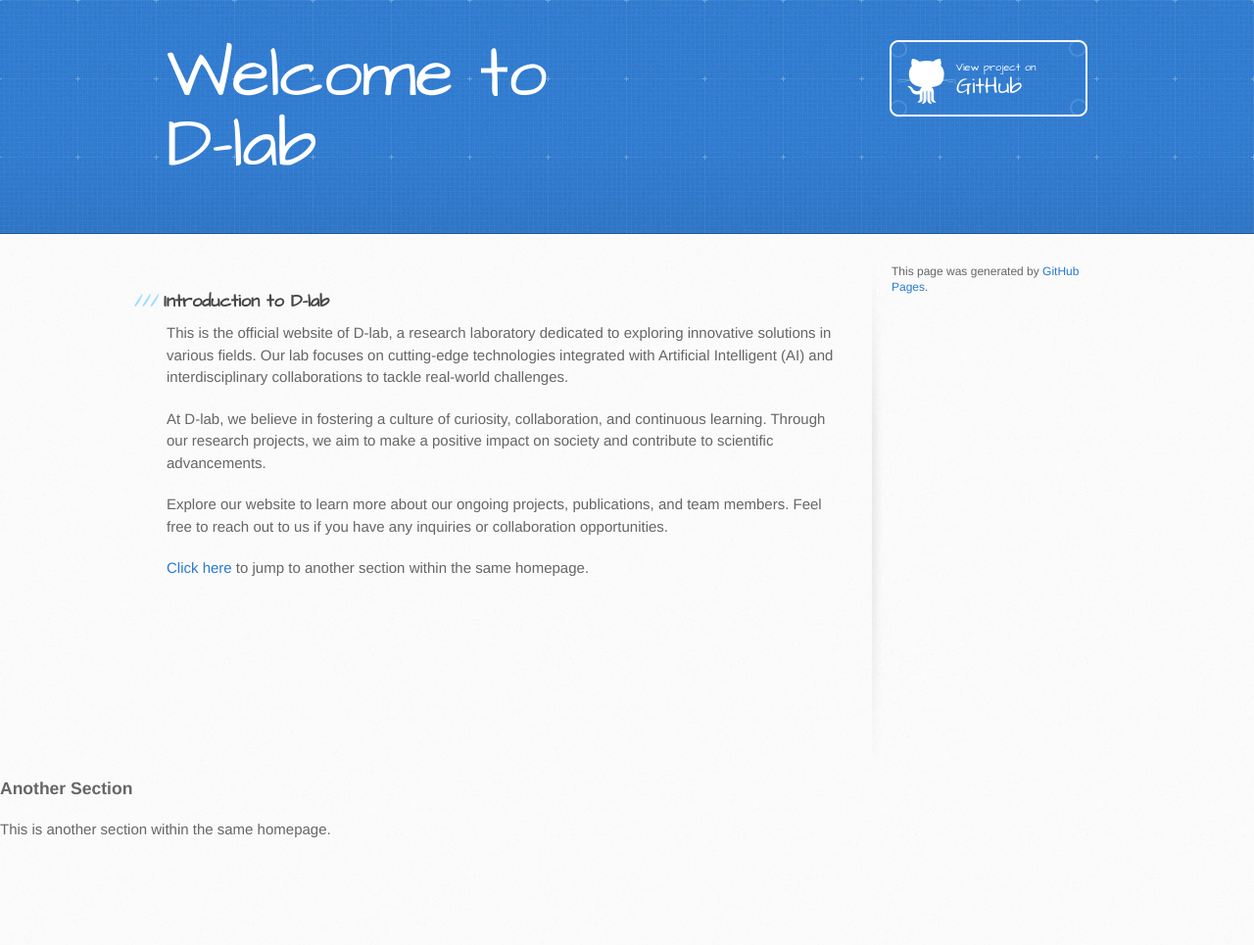
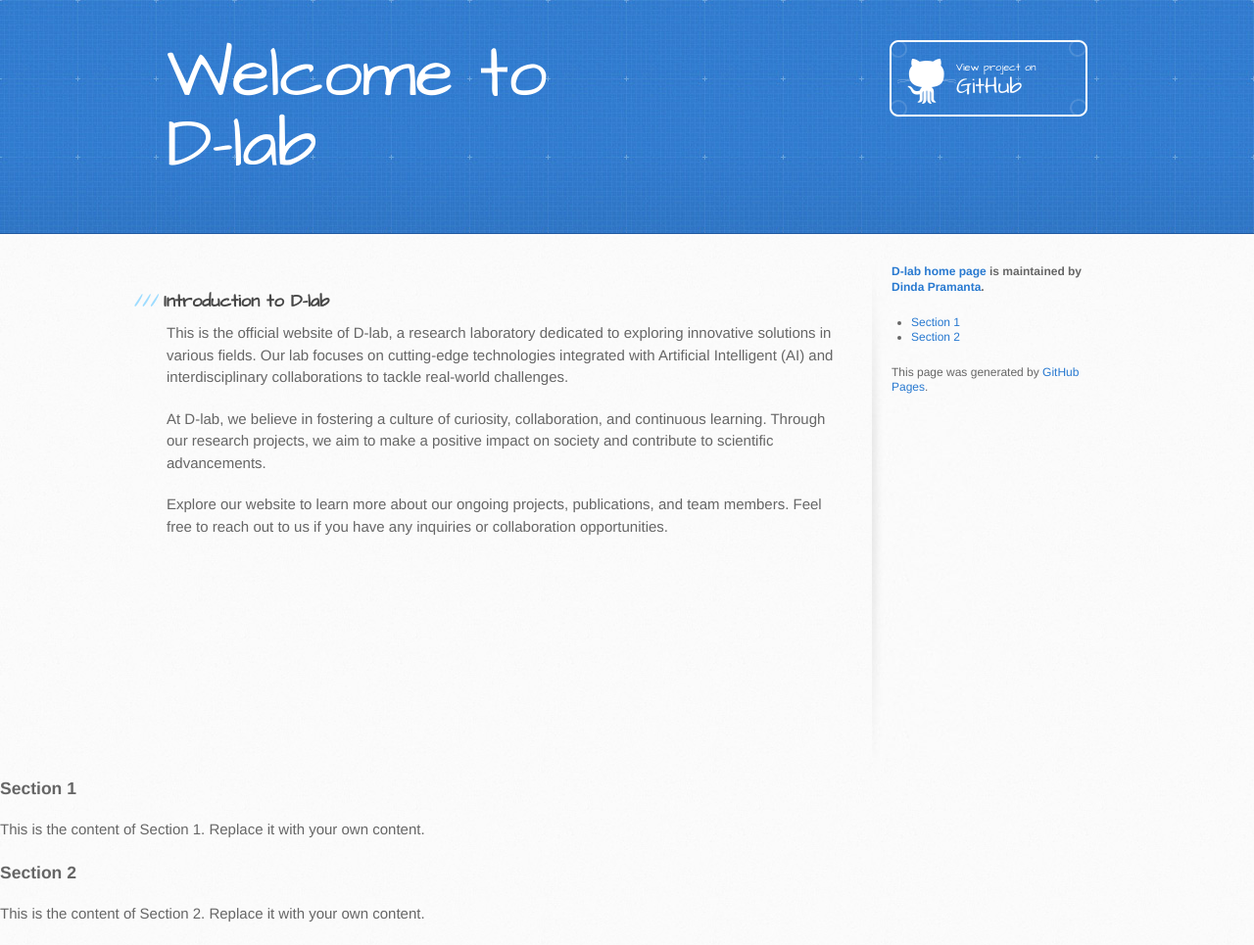
Before and after one commit to DindaPramanta/D-Lab.github.io, a Jekyll site: the page built from index.md, in a window 1280 px wide. Shown: the whole page at 98% size. Built offline with Jekyll 4.4.1, drawn with Linux system fonts in a browser that asks for light colours; the repository's description, which GitHub fills in, is left out; before the commit the page ends 900 px from its top, so only the background shows below that.

Commit message:
Update default.html

```diff
--- a/_layouts/default.html
+++ b/_layouts/default.html
@@ -11,7 +11,7 @@
     <script src="https://oss.maxcdn.com/html5shiv/3.7.3/html5shiv.min.js"></script>
     <![endif]-->
 
-{% seo %}
+    {% seo %}
 
     {% include head-custom.html %}
   </head>
@@ -39,7 +39,7 @@
           <p>This is the official website of D-lab, a research laboratory dedicated to exploring innovative solutions in various fields. Our lab focuses on cutting-edge technologies integrated with Artificial Intelligent (AI) and interdisciplinary collaborations to tackle real-world challenges.</p>
           <p>At D-lab, we believe in fostering a culture of curiosity, collaboration, and continuous learning. Through our research projects, we aim to make a positive impact on society and contribute to scientific advancements.</p>
           <p>Explore our website to learn more about our ongoing projects, publications, and team members. Feel free to reach out to us if you have any inquiries or collaboration opportunities.</p>
-          <p><a href="#another-section">Click here</a> to jump to another section within the same homepage.</p>
+          <!-- Replace the above paragraphs with your own introduction message -->
         </section>
 
         <aside id="sidebar">
@@ -52,17 +52,32 @@
               <small>Download</small>
               .tar.gz file
             </a>
-                    {% endif %}
+          {% endif %}
+
+          {% if site.github.is_project_page %}
+            <p class="repo-owner"><a href="https://dindapramanta.github.io/D-Lab.github.io/">D-lab home page</a> is maintained by <a href="https://www.linkedin.com/in/dinda-pramanta-50696248/">Dinda Pramanta</a>.</p>
+          {% endif %}
+
+          <nav id="sidebar-navigation">
+            <ul>
+              <li><a href="#section1">Section 1</a></li>
+              <li><a href="#section2">Section 2</a></li>
+            </ul>
+          </nav>
 
           <p>This page was generated by <a href="https://pages.github.com">GitHub Pages</a>.</p>
         </aside>
       </div>
     </div>
 
-    <!-- Add another section with an appropriate id -->
-    <section id="another-section">
-      <h3>Another Section</h3>
-      <p>This is another section within the same homepage.</p>
+    <section id="section1">
+      <h3>Section 1</h3>
+      <p>This is the content of Section 1. Replace it with your own content.</p>
+    </section>
+
+    <section id="section2">
+      <h3>Section 2</h3>
+      <p>This is the content of Section 2. Replace it with your own content.</p>
     </section>
 
   </body>
```
